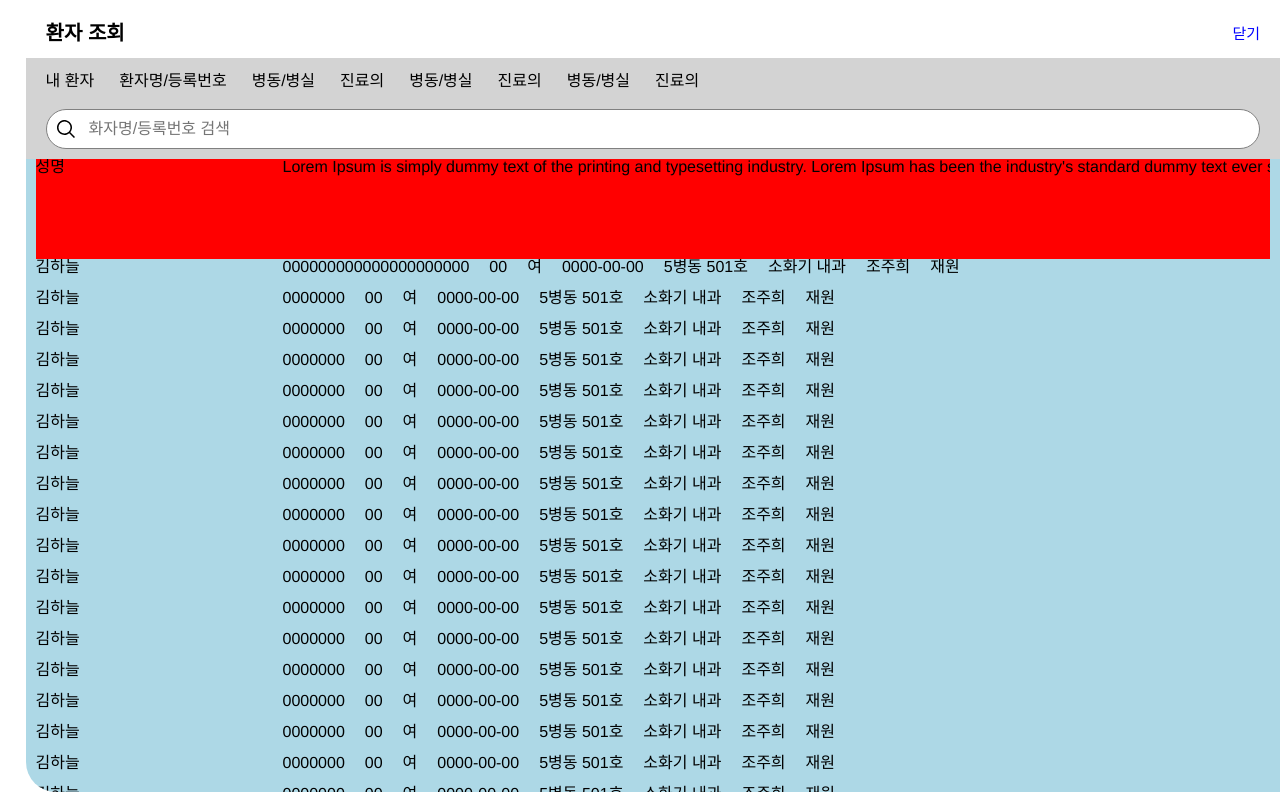
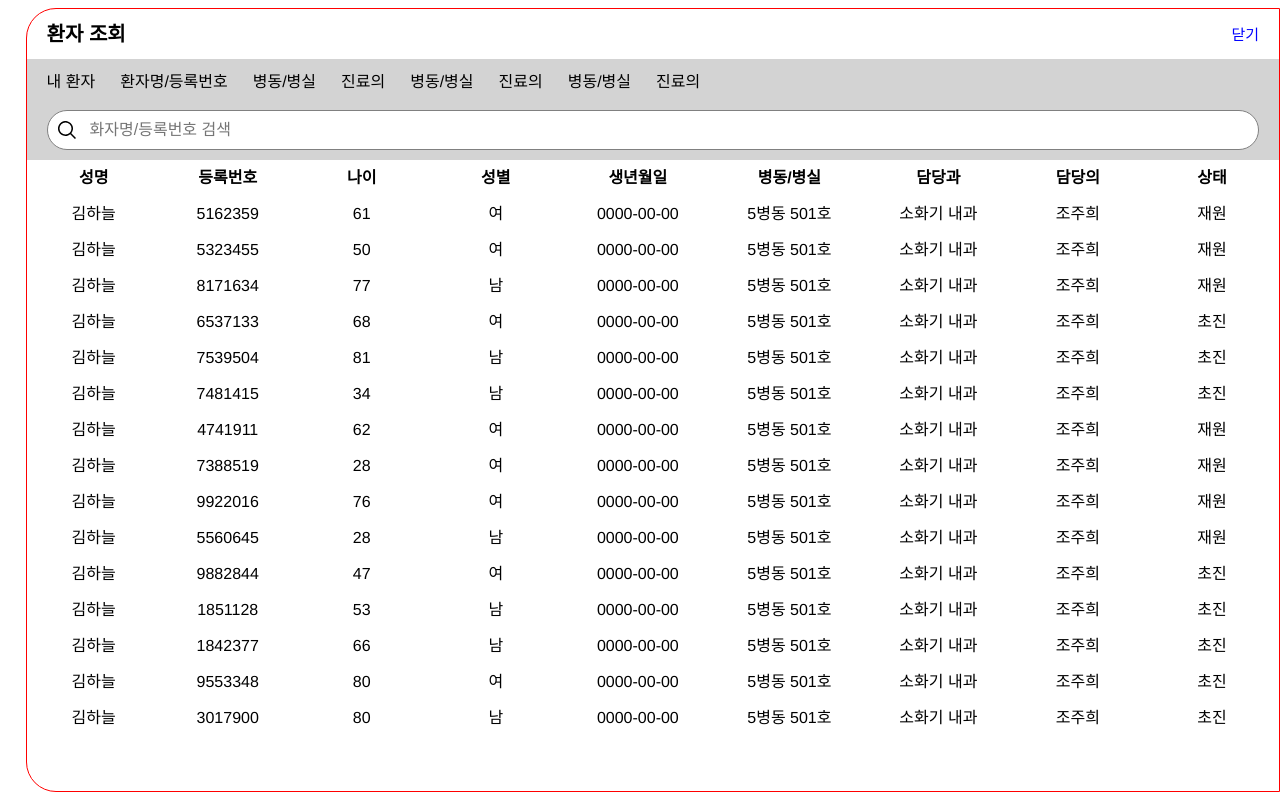
Before and after one commit to eJoy89/doctor_mobile, a Vue app: page /test in a window 1280 px wide. Built offline with nearby package versions, Linux system fonts and the light colour scheme.

Commit message:
scroll fn

```diff
--- a/src/components/Version2/searching_components/SearchingResult.vue
+++ b/src/components/Version2/searching_components/SearchingResult.vue
@@ -1,120 +1,176 @@
 <template>
-    <div class="result-container">
-        <div style="width: 20%; ">
-            <div class="header">
-                성명
-            </div>
-
-            <div class="name" style="display: flex; flex-direction: column; row-gap: 15px;">
-                <div v-for="(list, index) in dummy" :key="index">
-                    {{ list.name }}
-                </div>
-            </div>
-        </div>
-
-        <div style="width: 80%;">
-            <div class="header" ref="header">
-                Lorem Ipsum is simply dummy text of the printing and typesetting industry. Lorem Ipsum has been the industry's standard dummy text ever since the 1500s, when an unknown printer took a galley of type and scrambled it to make a type specimen book. It has survived not only five centuries, but also the leap into electronic typesetting, remaining essentially unchanged. It was popularised in the 1960s with the release of Letraset sheets containing Lorem Ipsum passages, and more recently with desktop publishing software like Aldus PageMaker including versions of Lorem Ipsum.
-            </div>
-            <div class="content" ref="content">
-                <div v-for="(list, index) in dummy" :key="index" style="display: flex; column-gap: 20px">
-                    <p v-for="([, value], i) in Object.entries(list).filter(([key]) => key !== 'name')" :key="i">
-                        {{ value }}
-                    </p>
-                </div>
+    <div class="searching-result-container">
+        <div class="scroll-container" ref="scrollContainer">
+            <div style="position: relative; width: 100%; height: 100%;">
+                <table class="searching-result-table">
+                    <thead>
+                        <tr>
+                            <th v-for="(list, index) in headerList" :key="index" :class="{ 'sticky-header': true, 'sticky-name': index === 0 }"
+                            :style="{zIndex: index === 0 ? '9999' : '999'}">
+                                {{ list.name }}
+                            </th>
+                        </tr>
+                    </thead>
+                    <tbody class="" style="overflow: scroll;height: 100%;">
+                        <tr v-for="(list, rowIndex) in dummy" :key="rowIndex" >
+                            <td v-for="(item, colIndex) in Object.values(list)" :key="colIndex" :class="{ 'sticky-name': colIndex === 0 }"
+                            :style="{}">
+                                {{ item }}
+                            </td>
+                        </tr>
+                    </tbody>
+                </table>
             </div>
         </div>
     </div>
 </template>
 
-
 <script>
 export default {
+    name: 'SearchingResult',
+    props: {
+        headerList: {
+            type: Array,
+            default() {
+                return [
+                    { name: '성명' },
+                    { name: '등록번호' },
+                    { name: '나이' },
+                    { name: '성별' },
+                    { name: '생년월일' },
+                    { name: '병동/병실' },
+                    { name: '담당과' },
+                    { name: '담당의' },
+                    { name: '상태' }
+                ];
+            }
+        }
+    },
     data() {
         return {
-            dummy: [
-                { name: '김하늘', no: '000000000000000000000', age: '00', gender: '여', br: '0000-00-00', lc: '5병동 501호', dp: '소화기 내과', dr: '조주희', st: '재원' },
-                { name: '김하늘', no: '0000000', age: '00', gender: '여', br: '0000-00-00', lc: '5병동 501호', dp: '소화기 내과', dr: '조주희', st: '재원' },
-                { name: '김하늘', no: '0000000', age: '00', gender: '여', br: '0000-00-00', lc: '5병동 501호', dp: '소화기 내과', dr: '조주희', st: '재원' },
-                { name: '김하늘', no: '0000000', age: '00', gender: '여', br: '0000-00-00', lc: '5병동 501호', dp: '소화기 내과', dr: '조주희', st: '재원' },
-                { name: '김하늘', no: '0000000', age: '00', gender: '여', br: '0000-00-00', lc: '5병동 501호', dp: '소화기 내과', dr: '조주희', st: '재원' },
-                { name: '김하늘', no: '0000000', age: '00', gender: '여', br: '0000-00-00', lc: '5병동 501호', dp: '소화기 내과', dr: '조주희', st: '재원' },
-                { name: '김하늘', no: '0000000', age: '00', gender: '여', br: '0000-00-00', lc: '5병동 501호', dp: '소화기 내과', dr: '조주희', st: '재원' },
-                { name: '김하늘', no: '0000000', age: '00', gender: '여', br: '0000-00-00', lc: '5병동 501호', dp: '소화기 내과', dr: '조주희', st: '재원' },
-                { name: '김하늘', no: '0000000', age: '00', gender: '여', br: '0000-00-00', lc: '5병동 501호', dp: '소화기 내과', dr: '조주희', st: '재원' },
-                { name: '김하늘', no: '0000000', age: '00', gender: '여', br: '0000-00-00', lc: '5병동 501호', dp: '소화기 내과', dr: '조주희', st: '재원' },
-                { name: '김하늘', no: '0000000', age: '00', gender: '여', br: '0000-00-00', lc: '5병동 501호', dp: '소화기 내과', dr: '조주희', st: '재원' },
-                { name: '김하늘', no: '0000000', age: '00', gender: '여', br: '0000-00-00', lc: '5병동 501호', dp: '소화기 내과', dr: '조주희', st: '재원' },
-                { name: '김하늘', no: '0000000', age: '00', gender: '여', br: '0000-00-00', lc: '5병동 501호', dp: '소화기 내과', dr: '조주희', st: '재원' },
-                { name: '김하늘', no: '0000000', age: '00', gender: '여', br: '0000-00-00', lc: '5병동 501호', dp: '소화기 내과', dr: '조주희', st: '재원' },
-                { name: '김하늘', no: '0000000', age: '00', gender: '여', br: '0000-00-00', lc: '5병동 501호', dp: '소화기 내과', dr: '조주희', st: '재원' },
-                { name: '김하늘', no: '0000000', age: '00', gender: '여', br: '0000-00-00', lc: '5병동 501호', dp: '소화기 내과', dr: '조주희', st: '재원' },
-                { name: '김하늘', no: '0000000', age: '00', gender: '여', br: '0000-00-00', lc: '5병동 501호', dp: '소화기 내과', dr: '조주희', st: '재원' },
+            dummy: this.dummyData(),
+            startX: 0,
+            startY: 0,
+            scrollLeft: 0,
+            scrollTop: 0,
+            isDown: false,
+            scrollDirection: null
 
-                { name: '김하늘', no: '0000000', age: '00', gender: '여', br: '0000-00-00', lc: '5병동 501호', dp: '소화기 내과', dr: '조주희', st: '재원' },
-                { name: '김하늘', no: '0000000', age: '00', gender: '여', br: '0000-00-00', lc: '5병동 501호', dp: '소화기 내과', dr: '조주희', st: '재원' },
-                { name: '김하늘', no: '0000000', age: '00', gender: '여', br: '0000-00-00', lc: '5병동 501호', dp: '소화기 내과', dr: '조주희', st: '재원' },
-                { name: '김하늘', no: '0000000', age: '00', gender: '여', br: '0000-00-00', lc: '5병동 501호', dp: '소화기 내과', dr: '조주희', st: '재원' },
-                { name: '김하늘', no: '0000000', age: '00', gender: '여', br: '0000-00-00', lc: '5병동 501호', dp: '소화기 내과', dr: '조주희', st: '재원' },
-                { name: '김하늘', no: '0000000', age: '00', gender: '여', br: '0000-00-00', lc: '5병동 501호', dp: '소화기 내과', dr: '조주희', st: '재원' },
-                { name: '김하늘', no: '0000000', age: '00', gender: '여', br: '0000-00-00', lc: '5병동 501호', dp: '소화기 내과', dr: '조주희', st: '재원' },
-                { name: '김하늘', no: '0000000', age: '00', gender: '여', br: '0000-00-00', lc: '5병동 501호', dp: '소화기 내과', dr: '조주희', st: '재원' },
-                { name: '김하늘', no: '0000000', age: '00', gender: '여', br: '0000-00-00', lc: '5병동 501호', dp: '소화기 내과', dr: '조주희', st: '재원' },
-                { name: '김하늘', no: '0000000', age: '00', gender: '여', br: '0000-00-00', lc: '5병동 501호', dp: '소화기 내과', dr: '조주희', st: '재원' },
-                { name: '김하늘', no: '0000000', age: '00', gender: '여', br: '0000-00-00', lc: '5병동 501호', dp: '소화기 내과', dr: '조주희', st: '재원' },
-                { name: '김하늘', no: '0000000', age: '00', gender: '여', br: '0000-00-00', lc: '5병동 501호', dp: '소화기 내과', dr: '조주희', st: '재원' },
-                { name: '김하늘', no: '0000000', age: '00', gender: '여', br: '0000-00-00', lc: '5병동 501호', dp: '소화기 내과', dr: '조주희', st: '재원' },
-                { name: '김하늘', no: '0000000', age: '00', gender: '여', br: '0000-00-00', lc: '5병동 501호', dp: '소화기 내과', dr: '조주희', st: '재원' },
-                { name: '김하늘', no: '0000000', age: '00', gender: '여', br: '0000-00-00', lc: '5병동 501호', dp: '소화기 내과', dr: '조주희', st: '재원' },
-                { name: '김하늘', no: '0000000', age: '00', gender: '여', br: '0000-00-00', lc: '5병동 501호', dp: '소화기 내과', dr: '조주희', st: '재원' },
-                { name: '김하늘', no: '0000000', age: '00', gender: '여', br: '0000-00-00', lc: '5병동 501호', dp: '소화기 내과', dr: '조주희', st: '재원' },
-            ],
+        };
+    },
+    mounted() {
+        this.$refs.scrollContainer.addEventListener('touchstart', this.startTouch);
+        this.$refs.scrollContainer.addEventListener('touchmove', this.moveTouch);
+        this.$refs.scrollContainer.addEventListener('touchend', this.endTouch);
+    },
+    methods: {
+        dummyData() {
+            const arr = [];
+            const template = {
+                name: '김하늘',
+                no: '0000000',
+                age: '00',
+                gender: '여',
+                br: '0000-00-00',
+                lc: '5병동 501호',
+                dp: '소화기 내과',
+                dr: '조주희',
+                st: '재원'
+            };
+            for(let i = 0; i < 15; i++) {
+                template.age = Math.floor(Math.random() * 80) + 10;
+                template.no = Math.floor(Math.random() * 9000000) + 1000000;
+                template.gender = Math.random() < 0.5 ? '남' : '여';
+                template.st = Math.random() < 0.5 ? '재원' : '초진';
+                arr.push({ ...template });
+            }
+            return arr;
+        },
+        startTouch(e) {
+            this.isDown = true;
+            this.startX = e.touches[0].pageX - this.$refs.scrollContainer.offsetLeft;
+            this.startY = e.touches[0].pageY - this.$refs.scrollContainer.offsetTop;
+            this.scrollLeft = this.$refs.scrollContainer.scrollLeft;
+            this.scrollTop = this.$refs.scrollContainer.scrollTop;
+            this.scrollDirection = null;
+        },
+        moveTouch(e) {
+            if (!this.isDown) return;
+            e.preventDefault();
+            const x = e.touches[0].pageX - this.$refs.scrollContainer.offsetLeft;
+            const y = e.touches[0].pageY - this.$refs.scrollContainer.offsetTop;
+            const walkX = x - this.startX;
+            const walkY = y - this.startY;
+
+            if (this.scrollDirection === null) {
+                if (Math.abs(walkX) > Math.abs(walkY)) {
+                    this.scrollDirection = 'horizontal';
+                } else {
+                    this.scrollDirection = 'vertical';
+                }
+            }
+
+            if (this.scrollDirection === 'horizontal') {
+                this.$refs.scrollContainer.scrollLeft = this.scrollLeft - walkX;
+            } else if (this.scrollDirection === 'vertical') {
+                this.$refs.scrollContainer.scrollTop = this.scrollTop - walkY;
+            }
+        },
+        endTouch() {
+            this.isDown = false;
         }
     },
-    mounted() {
-        this.$refs.header.addEventListener('scroll', this.syncScroll);
-        this.$refs.content.addEventListener('scroll', this.syncScroll);
-    },
-    beforeunmounted() {
-        this.$refs.header.removeEventListener('scroll', this.syncScroll);
-        this.$refs.content.removeEventListener('scroll', this.syncScroll);
-    },
-    methods: {
-        syncScroll(event) {
-            if (event.target === this.$refs.header) {
-                this.$refs.content.scrollLeft = event.target.scrollLeft;
-            } else {
-                this.$refs.header.scrollLeft = event.target.scrollLeft;
-            }
-        }
+    beforeUnmounted() {
+        this.$refs.scrollContainer.removeEventListener('touchstart', this.startTouch);
+        this.$refs.scrollContainer.removeEventListener('touchmove', this.moveTouch);
+        this.$refs.scrollContainer.removeEventListener('touchend', this.endTouch);
     }
-}
+};
 </script>
 
 <style lang="scss" scoped>
-.result-container {
+.searching-result-container {
+    width: 100%;
     height: 100%;
-    background: lightblue;
-    position: relative;
+    overflow-x: scroll;
+}
+
+.scroll-container {
+    height: 100%;
+    display: flex;
+    flex-direction: column;
+    overflow-x: scroll;
+}
+
+.searching-result-table {
+    width: 100%;
+    border-collapse: collapse;
     overflow: scroll;
-    display: flex;
-    padding: 0 10px 10px 10px;
+    position: absolute;
+}
 
-    .header {
-        height: 100px;
-        background: red;
-        position: sticky;
-        top: 0;
-        overflow-x: scroll;
-        white-space: nowrap;
-    }
+.searching-result-table th,
+.searching-result-table td {
+    min-width: 100px;
+    padding: 10px 15px;
+    text-align: center;
+    vertical-align: middle;
+    border: 0px solid #ccc;
+}
 
-    .content {
-        overflow-x: scroll;
-        white-space: nowrap;
-        display: flex;
-        flex-direction: column;
-        row-gap: 15px;
-    }
+.sticky-header {
+    position: sticky;
+    top: 0;
+    z-index: 9999;
+    background: white;
 }
+
+.sticky-name {
+    position: sticky;
+    left: 0;
+    background: white;
+    z-index: 99;
+
+}
+
 </style>
--- a/src/components/Version2/searching_components/SearchingTemplate.vue
+++ b/src/components/Version2/searching_components/SearchingTemplate.vue
@@ -54,6 +54,8 @@ export default {
   // background-color: gray;
   position: relative;
   .searching-template-container {
+    border: 1px solid red;
+
     width: 98%;
     height: 98%;
     border-radius: 30px 0 0 30px;
@@ -94,7 +96,7 @@ export default {
     .searching-main {
       width: 100%;
       height: calc(100% - 100px);
-      // overflow: auto;
+      overflow: auto;
       position: relative;
 
     }
```
